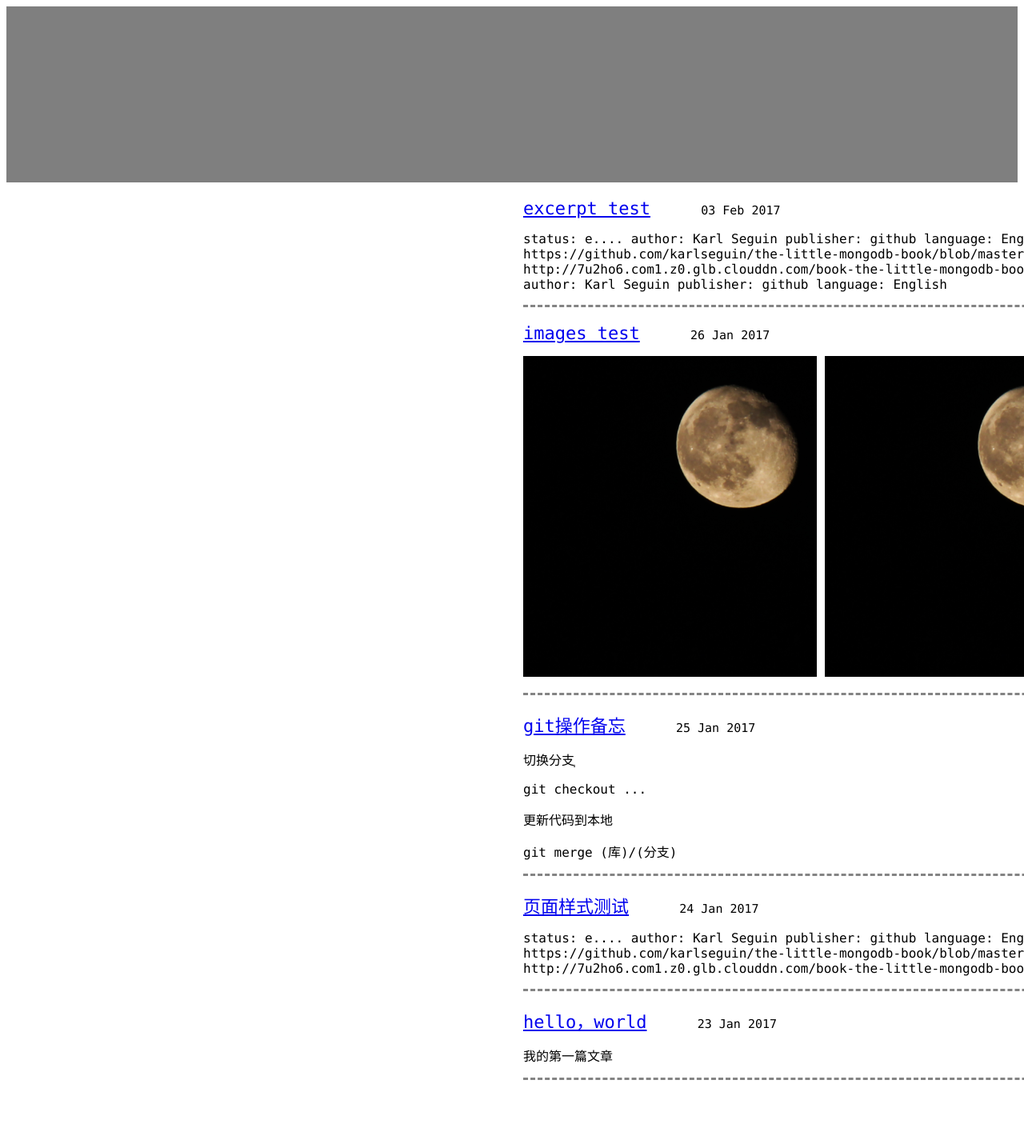
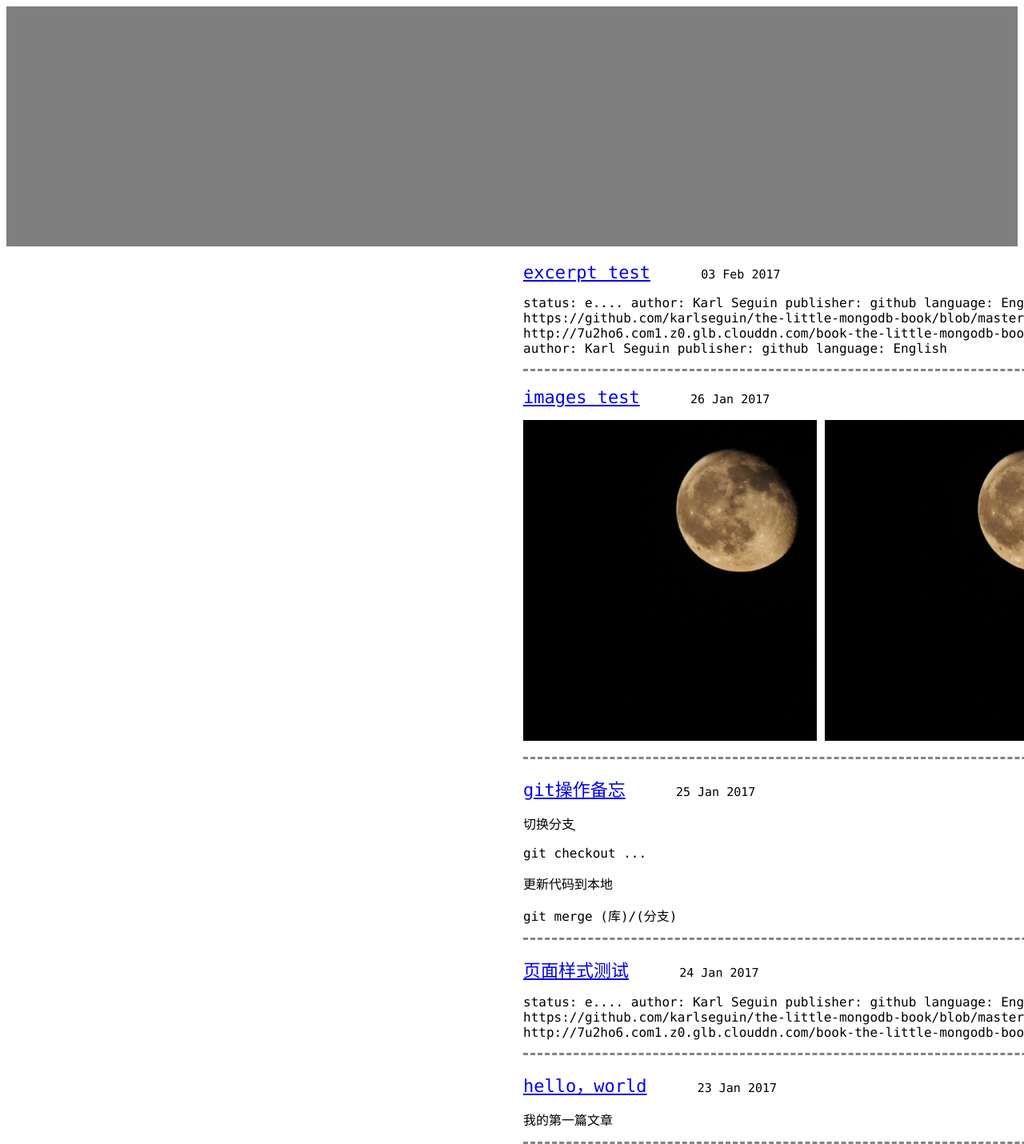
Before and after one commit to wangjianjie606/dono, a Jekyll site: the page built from index.html, in a window 1280 px wide. Shown: the whole page at 80% size. Built offline with Jekyll 4.4.1, drawn with Linux system fonts in a browser that asks for light colours; before the commit the page ends 1350 px from its top, so only the background shows below that.

Commit message:
home page layouts modify...

```diff
--- /dev/null
+++ b/_includes/homesidebar.html
@@ -0,0 +1,3 @@
+<div>
+
+</div>
--- a/_layouts/home.html
+++ b/_layouts/home.html
@@ -2,17 +2,18 @@
 
 <html>
 
-{% include head.html %}
+  {% include head.html %}
 
   <body>
-    <div id="homeHead" style="width:100%;height:220px;background:rgba(0,0,0,0.5);"></div>
+    <div id="homeHead" style="width:100%;height:300px;background:rgba(0,0,0,0.5);"></div>
     <div id="homeBodyDiv">
 
       <div >
 	    <div id="homeContent">{{ content }}</div>
       </div>
 	</div>
-	<div id="homeSideBar" style="height:300px;">
+	<div id="homeSideBar">
+	  {% include homesidebar.html %}
 	</div>
   </body>
   <script type="text/javascript">
--- a/assets/css/main.css
+++ b/assets/css/main.css
@@ -100,3 +100,9 @@
 
 	float:left
 }
+
+#homeSideBarDiv{
+	width:100px;
+	height:100%;
+	float:left;
+}
```
